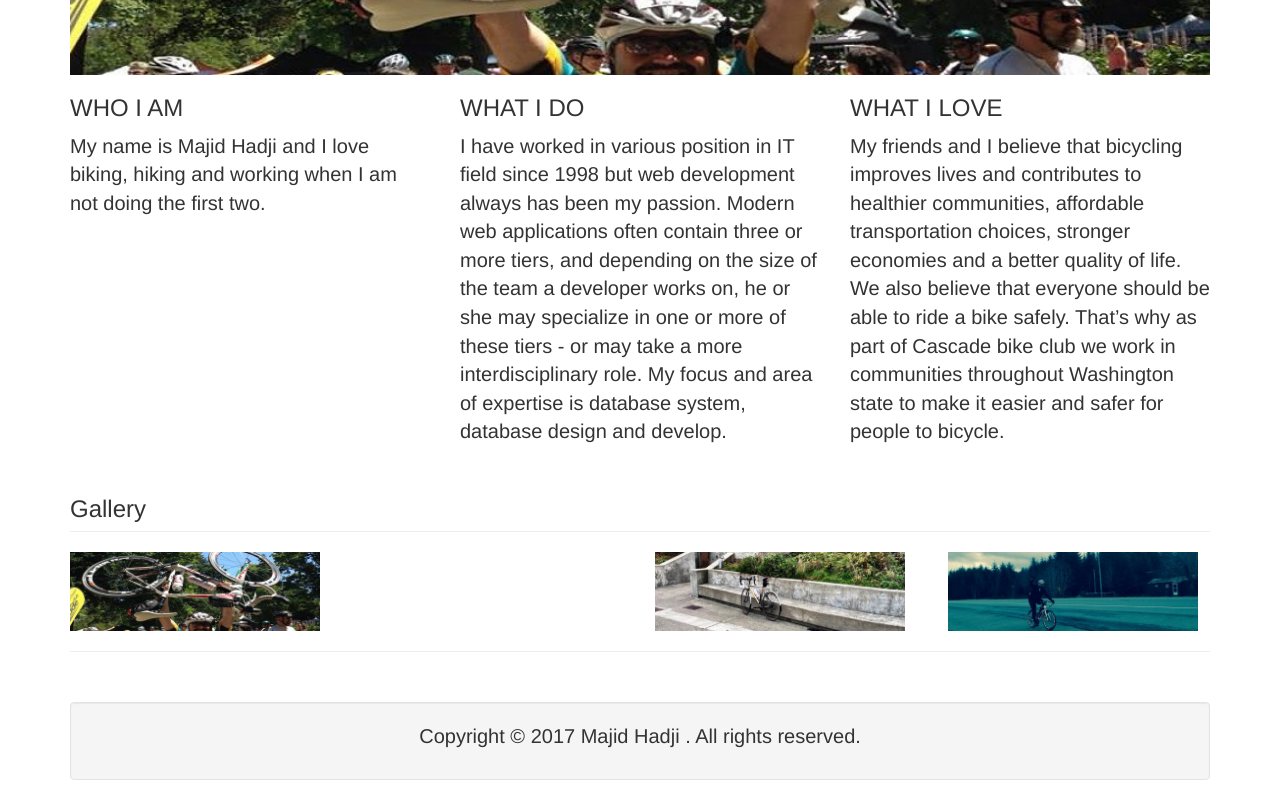
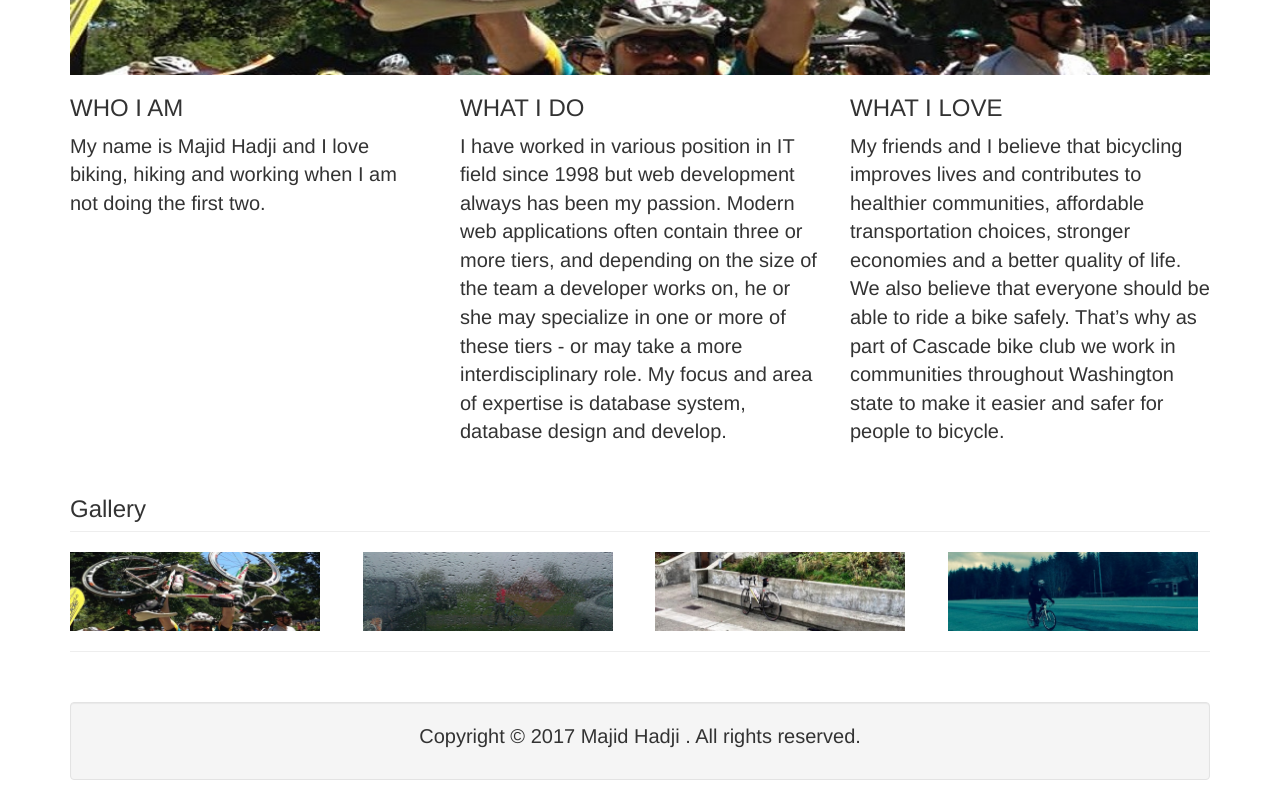
Before and after one commit to mhadji/cs116, a plain HTML site: page index.html in a window 1280 px wide. Shown: the part 462-1262 px from the top of the page. Drawn offline with Linux system fonts and the light colour scheme.

Commit message:
image corrected

```diff
--- a/index.html
+++ b/index.html
@@ -150,7 +150,7 @@
             </div>
 
             <div class="col-sm-3 col-xs-6">
-                <a class="fancybox" href="images/5.jpg" data-fancybox-group="gallery" title="Majid And Simine"><img src="images/5.jpg" width="250px" alt="" /></a>
+                <a class="fancybox" href="images/6.jpg" data-fancybox-group="gallery" title="Majid And Simine"><img src="images/6.jpg" width="250px" alt="" /></a>
             </div>
 
             <div class="col-sm-3 col-xs-6">
```
